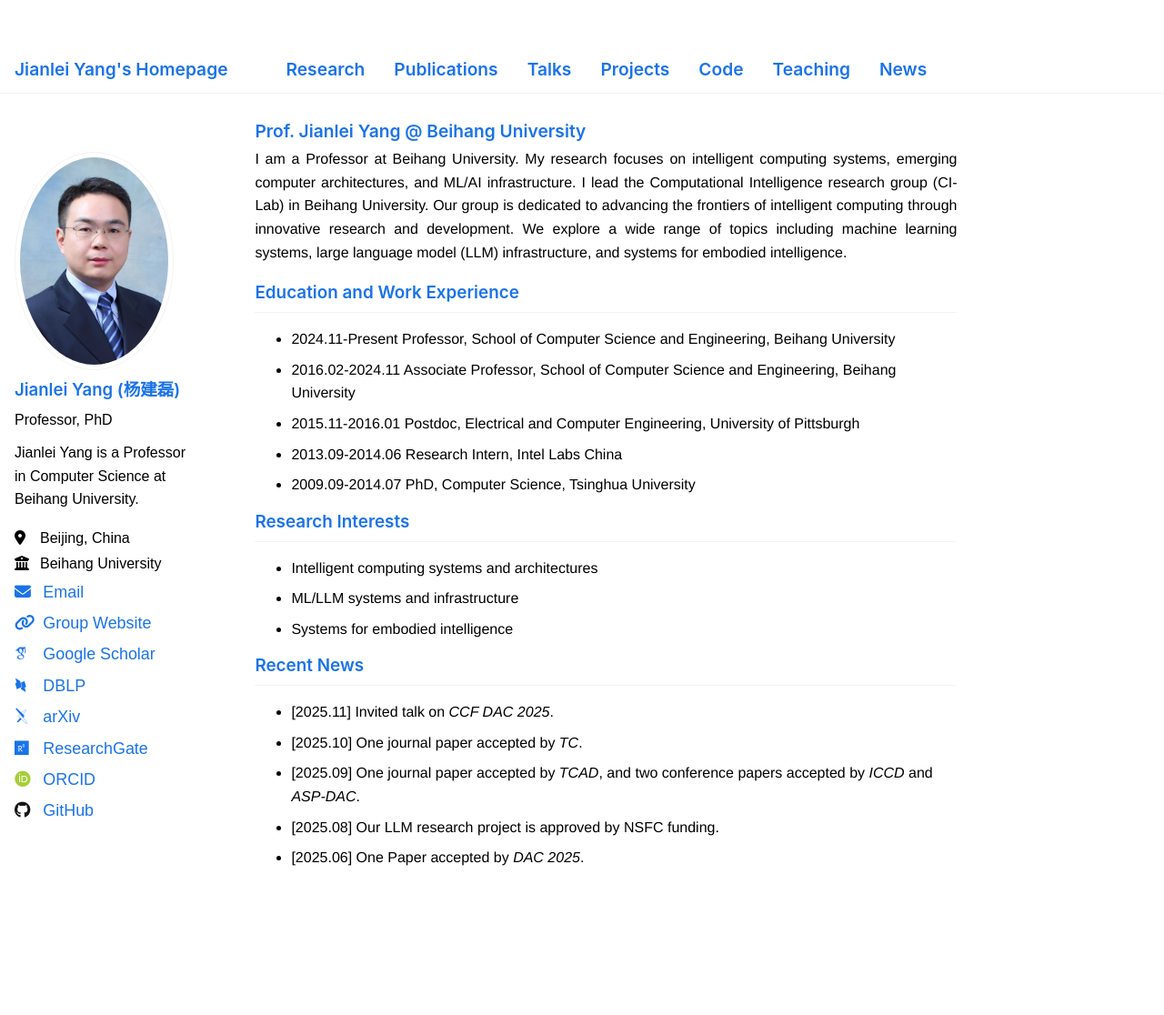
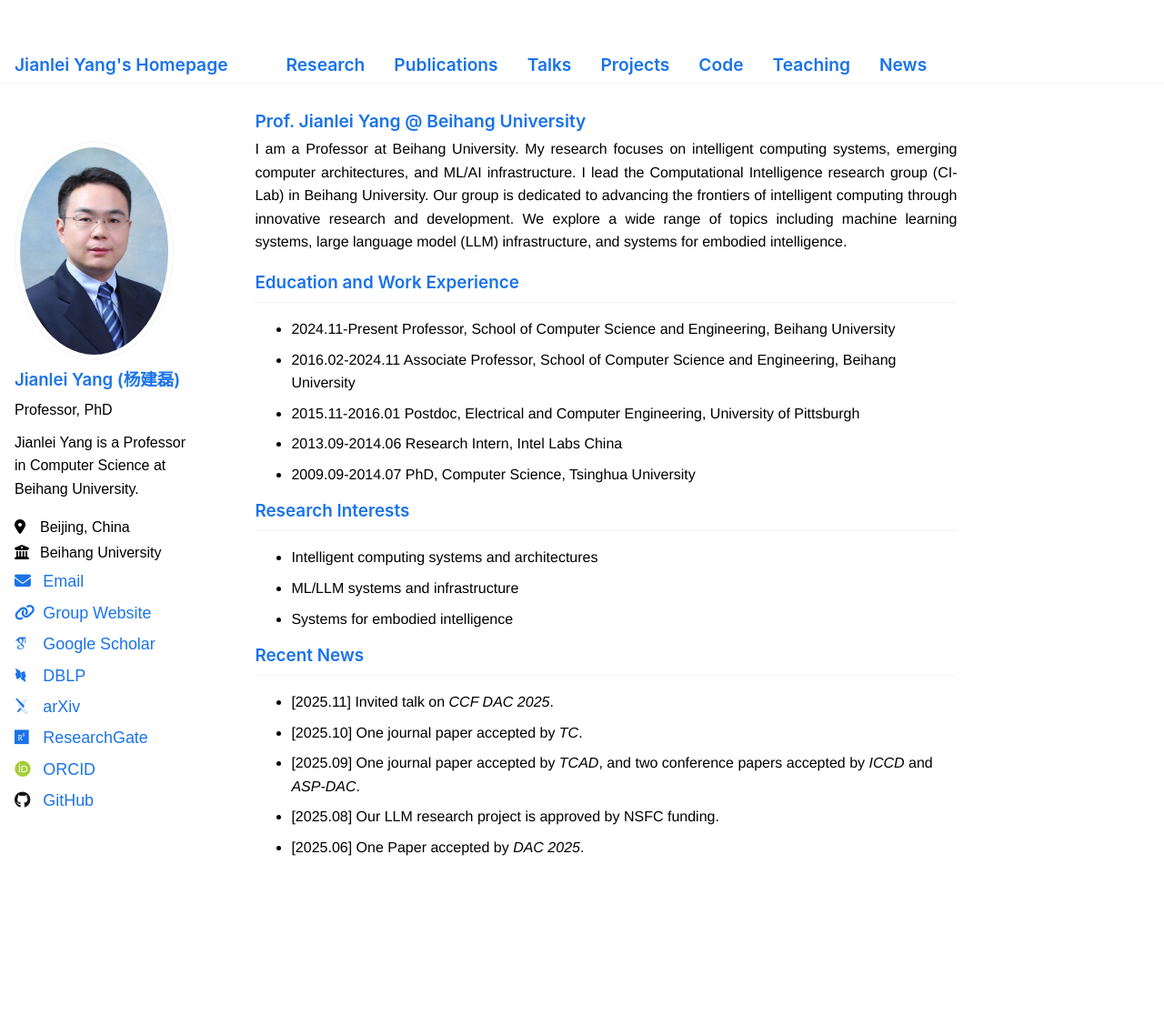
Before and after one commit to dogrush/dogrush.github.io, a Jekyll site: the page built from _pages/about.md, in a window 1280 px wide. Shown: the whole page at 91% size. Built offline with Jekyll 4.4.1, drawn with Linux system fonts in a browser that asks for light colours; some web fonts are replaced.

Commit message:
modified:   _sass/layout/_navigation.scss

```diff
--- a/_sass/layout/_navigation.scss
+++ b/_sass/layout/_navigation.scss
@@ -180,7 +180,7 @@
   a {
     display: block;
     margin: 0 1rem;
-    padding: 0.5rem 0;
+    padding: 0.15rem 0;
     color: var(--global-masthead-link-color);
     text-decoration: none;
 
```
